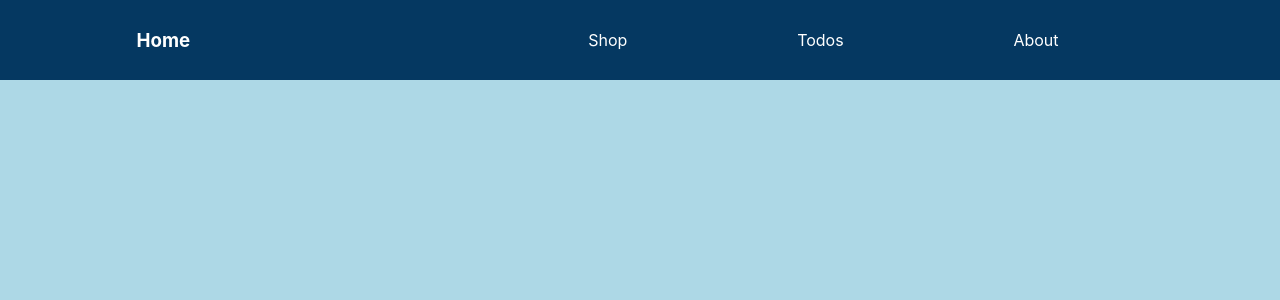
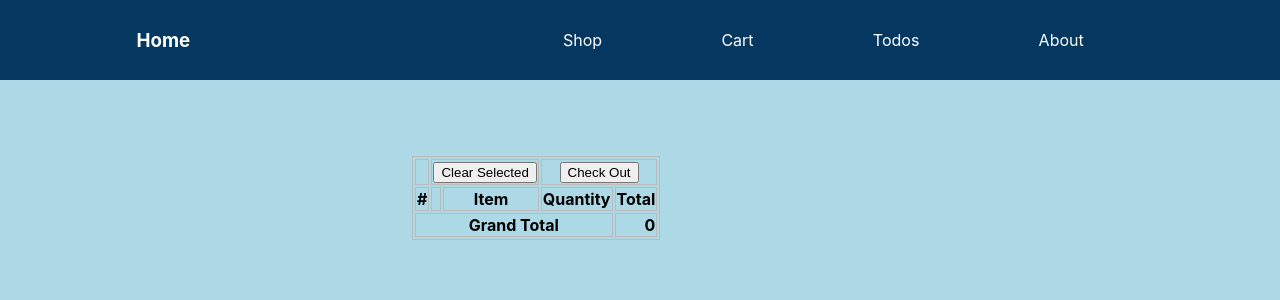
Before and after one commit to Shivapr1974/ReactShoppingcart, a React (Create React App) app: page /cart in a window 1280 px wide. Shown: the top 300 px of the page. Built offline with nearby package versions, Linux system fonts and the light colour scheme.

Commit message:
Cart Changes

```diff
--- a/src/App.js
+++ b/src/App.js
@@ -7,7 +7,7 @@ import Nav from './nav';
 import ItemDetail from './components/ItemDetail'
 import "react-dom";
 import {BrowserRouter as Router, Switch, Route } from 'react-router-dom'
-
+import CartPage from './components/CartPage'
 // URL : https://www.youtube.com/watch?v=hQAHSlTtcmY
 // URL : https://www.youtube.com/watch?v=Law7wfdg_ls
 // URL : https://medium.com/@sebastianfrancoflix/ngif-on-react-c4a67d2de011
@@ -24,6 +24,7 @@ function App() {
           <Route path="/shop" exact component={Shop}></Route>
           <Route path="/shop/:id/:name" exact component={ItemDetail}></Route>
           <Route path="/todos" exact component={Todos}></Route>
+          <Route path="/cart" exact component={CartPage}></Route>
         </Switch>
       </div>
     </Router>
--- /dev/null
+++ b/src/components/Cart.js
@@ -0,0 +1,69 @@
+import React, {  useRef, useState, useEffect } from 'react';
+import CartItem from './CartItem'
+
+export default function Cart({cart, setCart}) {
+    const tableStyle = {
+        border: '1px solid #bdbaba'
+    }
+    const colStyle = {
+        border: '1px solid #bdbaba'
+    }
+    const numStyle = {
+        border: '1px solid #bdbaba',
+        textAlign: 'right'
+    }
+    const [total, setTotal] = useState([ ]);
+    useEffect(()=>{
+        if(cart === null || cart === undefined){
+            cart = []
+            setCart(cart);
+        }else{
+            calculateTotal(cart);
+        }
+    },[cart]) ; //Since array is empty it will be called once.
+    function calculateTotal(newCart){
+        let total = 0;
+        newCart.map((cartItem) => {
+            total = total + cartItem.totalItemCost;
+        });
+        setTotal(total);
+    }
+    function togglecart(id){
+        const newCart = [...cart];
+        const cartItem = newCart.find( cart => cart.id ===id );
+        cartItem.complete =  !cartItem.complete;
+        setCart(newCart);
+    }
+    function clearCart(){
+        const newCart = [...cart];
+        setCart( newCart.filter( cartItem => !cartItem.complete ) );
+        calculateTotal(newCart);
+    }
+    return (
+        <>
+            <table style={tableStyle}>
+                <tbody>
+                    <tr>
+                        <th style={colStyle} ></th>
+                        <th style={colStyle} colSpan="2"><button onClick={clearCart}>Clear Selected</button></th>
+                        <th style={colStyle} colSpan="2"><button onClick={clearCart}>Check Out</button></th>
+                    </tr>
+                    <tr>
+                        <th style={colStyle}>#</th><th style={colStyle}></th><th style={colStyle}>Item</th>
+                        <th style={colStyle}>Quantity</th><th style={colStyle}>Total</th>
+                    </tr>
+                    {cart.map( data => (
+                        <tr  key={data.id}>
+                            <CartItem cartItem={data} toggleCartItem={togglecart}></CartItem>
+                        </tr>
+                    ))}
+                    <tr>
+                    <th style={colStyle} colSpan="4">Grand Total</th><th style={numStyle}>{total}</th>
+                    </tr>
+                </tbody>
+            </table>
+
+        </>
+
+    )
+}
--- a/src/components/CartItem.js
+++ b/src/components/CartItem.js
@@ -7,7 +7,12 @@ export default function CartItem({cartItem,toggleCartItem}) {
         paddingRight: '10px'
     }
     const colStyle = {
-        border: '1px solid #bdbaba'
+        border: '1px solid #bdbaba',
+        textAlign: 'left'
+    }
+    const numStyle = {
+        border: '1px solid #bdbaba',
+        textAlign: 'right'
     }
     function handleTodosClick(){
         toggleCartItem(cartItem.id);
@@ -17,8 +22,8 @@ export default function CartItem({cartItem,toggleCartItem}) {
             <input type="checkbox" checked={cartItem.complete} onChange={handleTodosClick}/>
                 <td style={colStyle}><img style={icon} src={cartItem.icon}></img> </td>
                 <td style={colStyle}>{cartItem.name}</td>
-                <td style={colStyle}>{cartItem.qty}</td>
-                <td style={colStyle}>{cartItem.totalItemCost}</td>
+                <td style={numStyle}>{cartItem.qty}</td>
+                <td style={numStyle}>{cartItem.totalItemCost}</td>
         </>
     )
 }
--- /dev/null
+++ b/src/components/CartPage.js
@@ -0,0 +1,46 @@
+import React, {  useState, useEffect } from 'react';
+import Cart from './Cart';
+
+export default function CartPage() {
+    const CART_KEY = 'cart-key';
+    const addToCartStyle = {
+        position: 'absolute',
+        left: '40%',
+        marginLeft: '-100px',
+        bottom: '70%',
+    }
+    const [cart, setCart] = useState([ ]);
+    const [total, setTotal] = useState([ ]);
+
+    useEffect(()=>{
+        // localStorage.setItem(CART_KEY, JSON.stringify([]));
+        let cart = localStorage.getItem(CART_KEY);
+        console.log( 'Get: ' + JSON.parse(cart));
+        if(cart === null || cart === undefined){
+            cart = []
+            setCart(cart);
+        }else{
+            calculateTotal(JSON.parse(cart));
+        }
+    },[]) ; //Since array is empty it will be called once.
+
+    useEffect(()=>{
+        localStorage.setItem(CART_KEY, JSON.stringify(cart));
+    },[cart]); //It will be called everytime cart [] change.
+
+    function calculateTotal(newCart){
+        let total = 0;
+        newCart.map((cartItem) => {
+            cartItem.totalItemCost = cartItem.qty * cartItem.cost
+            total = total + cartItem.totalItemCost;
+        });
+        setCart(newCart);
+        setTotal(total);
+    }
+
+    return (
+        <div style={addToCartStyle}>
+             <Cart cart={cart} setCart={setCart} total={total}></Cart>
+        </div>
+    )
+}
--- a/src/components/ItemDetail.js
+++ b/src/components/ItemDetail.js
@@ -1,6 +1,6 @@
-import React, {  useRef, useState, useEffect } from 'react';
+import React, {  useState, useEffect } from 'react';
 import {Rtif} from '../Rtif';
-import CartItem from './CartItem'
+import Cart from './Cart';
 export default function ItemDetail({match}) {
     const CART_KEY = 'cart-key';
     const imageStyle = {
@@ -14,19 +14,12 @@ export default function ItemDetail({match}) {
         textAlign: 'center',
         paddingLeft: '100px'
     }
-    const tableStyle = {
-        border: '1px solid #bdbaba'
-    }
-    const colStyle = {
-        border: '1px solid #bdbaba'
-    }
 
 
     const [item, setItem] = useState([ ]);
     const [items, setItems] = useState([ ]);
     const [cart, setCart] = useState([ ]);
     const [cost, setCost] = useState([ ]);
-    const cartRef = useRef();
 
     useEffect(()=>{
         // localStorage.setItem(CART_KEY, JSON.stringify([]));
@@ -59,20 +52,16 @@ export default function ItemDetail({match}) {
         }
         // console.log( items );
     },[items]); //It will be called everytime todos [] change.
-    function clearCart(){
-        const newCart = [...cart];
-        setCart( newCart.filter( cartItem => cartItem.complete ) );
-    }
     function handleCart(){
         let newCart = [...cart];
         let cartItem = cart.filter( cartItem => cartItem.id === match.params.id );
         if(cartItem === undefined || cartItem === null || cartItem.length === 0){
-            newCart = [...newCart, {id:  match.params.id, name: item.name, icon: item.images.icon, cost: cost, qty: 1, complete: true} ]
+            newCart = [...newCart, {id:  match.params.id, name: item.name, icon: item.images.icon, cost: cost, qty: 1, complete: false} ]
         }else{
             newCart.map((cartItem) => {
                 if(cartItem.id === match.params.id){
                     cartItem.qty++;
-                    cartItem.complete= true;
+                    cartItem.complete= false;
                     cartItem.totalCost = cartItem.qty * cartItem.cost
                 }
             });
@@ -80,14 +69,16 @@ export default function ItemDetail({match}) {
         calculateTotal(newCart) ;
     }
     function calculateTotal(newCart){
+        let total = 0;
         newCart.map((cartItem) => {
             cartItem.totalItemCost = cartItem.qty * cartItem.cost
+            total = total + cartItem.totalItemCost;
         });
         setCart(newCart);
     }
     const fetchItem = async () =>{
         const data = await fetch(`https://fortnite-api.theapinetwork.com/item/get?${match.params.id}`);
-        const itemsJson = await data.json()
+        // const itemsJson = await data.json()
         // setItem( itemsJson);
     }
     const fetchItems = async () =>{
@@ -96,12 +87,7 @@ export default function ItemDetail({match}) {
         setItems(itemsJson.data);
         // console.log( itemsJson.data);
     }
-    function togglecart(id){
-        const newCart = [...cart];
-        const cartItem = newCart.find( cart => cart.id ===id );
-        cartItem.complete =  !cartItem.complete;
-        setCart(newCart);
-    }
+
     return (
         <>
             <table >
@@ -120,31 +106,23 @@ export default function ItemDetail({match}) {
                             {/* <img src={item.images?.background}></img>                  */}
                             {/* <img src={item.images?.information}></img>                  */}
                             <h2><i>{item.description}</i></h2>
+                            <button onClick={handleCart}>Add To Cart</button>
                         </div>
                     </td>
                     <td>
                         <div style={addToCartStyle}>
-                            <button onClick={handleCart}>Add To Cart</button>
-                            <button onClick={clearCart}>Clear Cart</button>
-                            <table style={tableStyle}>
-                                <tr>
-                                    <th style={colStyle}>#</th><th style={colStyle}></th><th style={colStyle}>Item</th>
-                                    <th style={colStyle}>Quantity</th><th style={colStyle}>Sub Total</th>
-                                </tr>
-                                {cart.map( data => (
-                                    <tr  key={data.id}>
-                                        <CartItem cartItem={data} toggleCartItem={togglecart}></CartItem>
-                                    </tr>
-                                ))}
-                                <tr>
-                                 <th style={colStyle} colSpan="4">Total</th><th style={colStyle}>100</th>
-                                </tr>
+                            {/* <button onClick={handleCart}>Add To Cart</button> */}
+                            {/* <button onClick={clearCart}>Clear Cart</button> */}
+                            <Cart cart={cart} setCart={setCart}></Cart>
+                        </div>
 
-                            </table>
-                        </div>
+
                     </td>
                 </tr>
             </table>
+
+
+
         </>
     )
 }
--- a/src/nav.js
+++ b/src/nav.js
@@ -14,6 +14,9 @@ export default function nav() {
                 <Link style={navStyle} to='/shop'>
                     <li>Shop</li>
                 </Link>
+                <Link style={navStyle} to='/cart'>
+                    <li>Cart</li>
+                </Link>
                 <Link style={navStyle} to='/todos'>
                     <li>Todos</li>
                 </Link>
```
